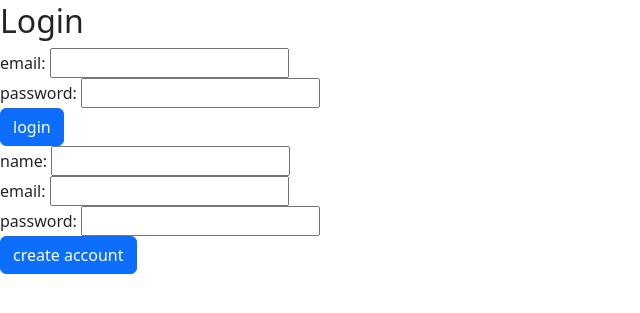
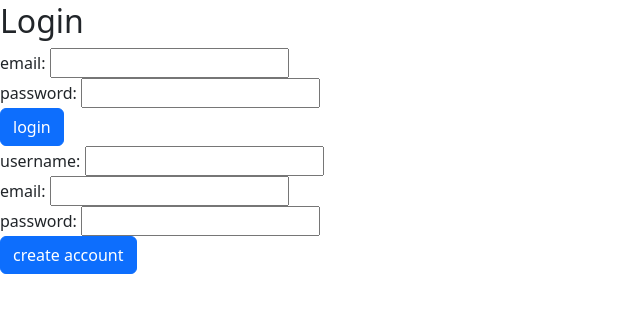
Before and after one commit to wseban/Get-Route, a Node server app: page /login in a window 1280 px wide. Shown: the part 70-383 px from the top of the page, without its empty margins (0-640 px from the left). Run offline with Node 20, Linux system fonts and the light colour scheme; some libraries are stand-ins or nearby versions.

Commit message:
create user success

```diff
--- a/public/js/create.js
+++ b/public/js/create.js
@@ -1,14 +1,14 @@
 const createFormHandler = async (event) => {
     event.preventDefault();
 
-    const name = document.querySelector('#name-create').value.trim();
+    const username = document.querySelector('#name-create').value.trim();
     const email = document.querySelector('#email-login-create').value.trim();
     const password = document.querySelector('#password-login-create').value.trim();
 
-    if (name && email && password) {
+    if (username && email && password) {
       const response = await fetch('/api/users/', {
         method: 'POST',
-        body: JSON.stringify({ name, email, password }),
+        body: JSON.stringify({ username, email, password }),
         headers: { 'Content-Type': 'application/json' },
       });
 
--- a/views/login.handlebars
+++ b/views/login.handlebars
@@ -16,7 +16,7 @@
 
 <form class="form create-form">
   <div class="form-group">
-    <label for="name-create">name:</label>
+    <label for="name-create">username:</label>
     <input class="form-input" type="text" id="name-create" />
   </div>
   <div class="form-group">
```
